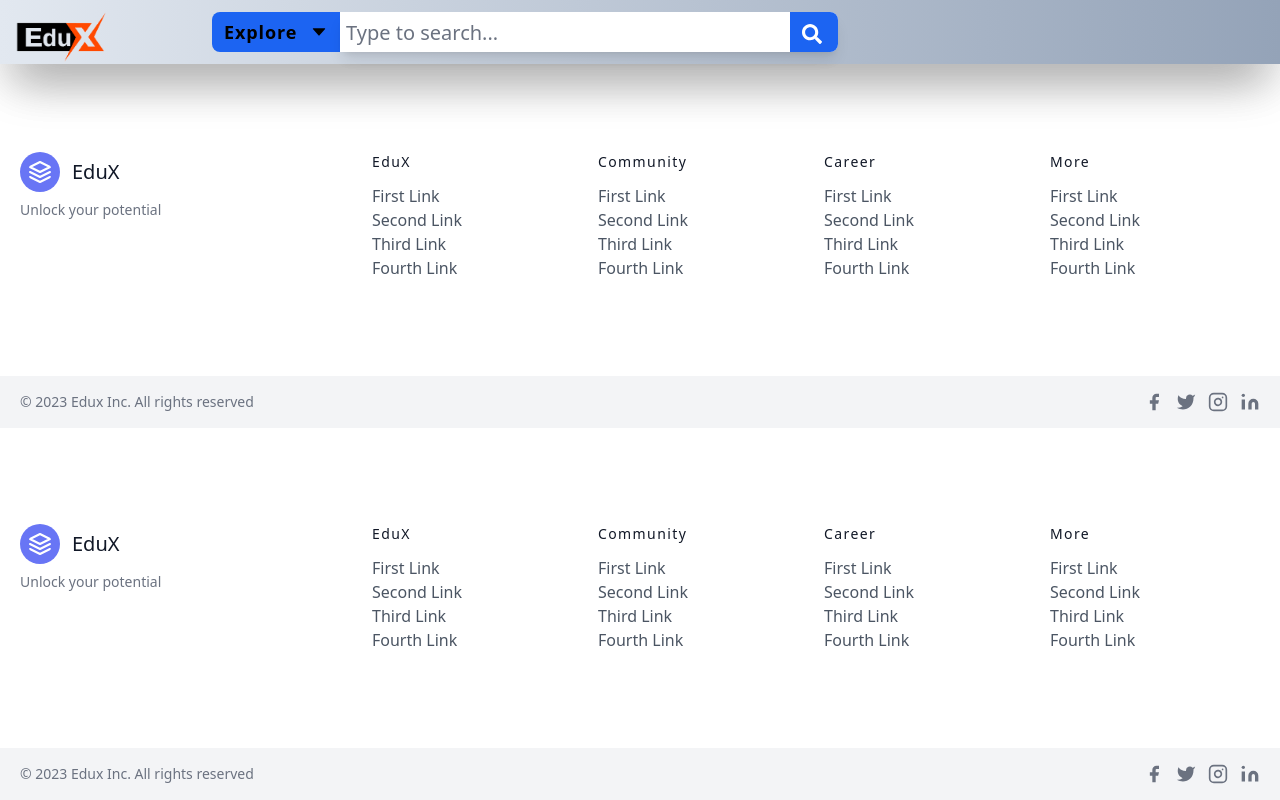
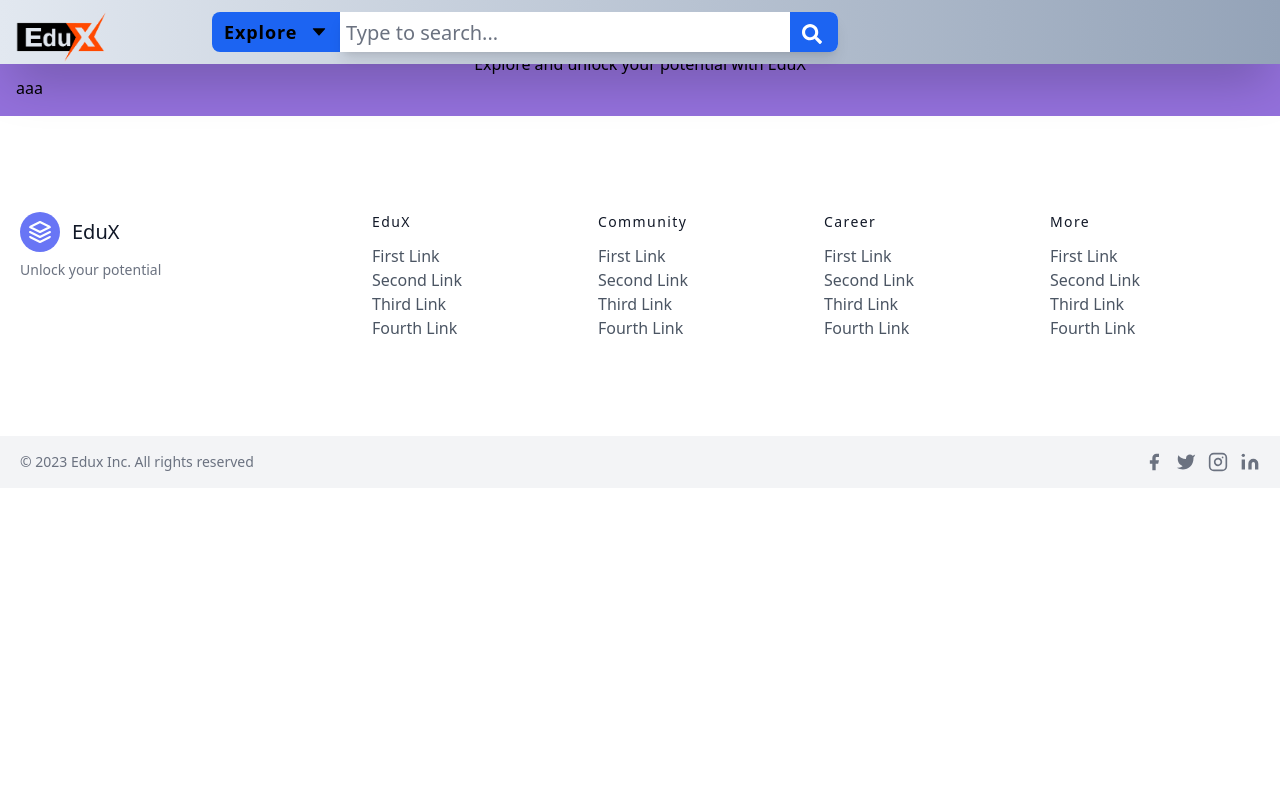
Before and after one commit to AfzalHossan-2005021/EduX, a Next.js app: page /my_profile in a window 1280 px wide. Built offline with nearby package versions, Linux system fonts and the light colour scheme.

Commit message:
my course query

```diff
--- a/package.json
+++ b/package.json
@@ -34,6 +34,8 @@
     "react-icons": "^4.10.1",
     "react-popper": "^2.3.0",
     "react-scroll": "^1.8.9",
+    "stringify": "^5.2.0",
+    "stringify-object": "^5.0.0",
     "styled-components": "^5.3.11"
   },
   "devDependencies": {
--- a/pages/login.js
+++ b/pages/login.js
@@ -1,4 +1,3 @@
-//import React from 'react';
 import React, { useEffect, useState } from 'react';
 import Link from 'next/link';
 import Head from 'next/head';
@@ -6,19 +5,30 @@ import Navbar from '@/components/Navbar';
 import Footer from '@/components/Footer';
 import { useRouter } from 'next/navigation';
 
+
 export default function login() {
   const [email, setEmail] = useState("");
   const [password, setPassword] = useState("");
   const [error, setError] = useState(" ");
   const [Users, setUsers] = useState([]);
+  const [userId, setUserId] = useState();
+
   const router = useRouter();
 
   console.log("email :", email);
   console.log("password :", password);
+  useEffect(() => {
+    fetch('http://localhost:3000/api/login_confirmation').then((a) => {
+       return a.json();
+     }).then((parsed) => {
+       setUsers(parsed);
+     });
+   }, []);
 
   const loadInfo = async (event) => {
     event.preventDefault();
     console.log("kdbsdjhbjsdh");
+
 
     const loadd = {
       email,
@@ -30,17 +40,20 @@ export default function login() {
       setError("All fields are necessary");
     }
 
-
-
-    await fetch('http://localhost:3000/api/login_confirmation').then((a) => {
-      return a.json();
-    }).then((parsed) => {
-      setUsers(parsed);
-    });
-
     console.log(Users);
-    Users.forEach((element) => {
+    Users.forEach(async (element) => {
       if (element.email == email && element.password == password) {
+        console.log(element.u_id)
+        setUserId(element.u_id)
+        const response = await fetch('/api/users',{
+          method: 'POST',
+          body: JSON.stringify({email}),
+          headers:{
+            "Content-type":'application/json',
+          },
+        })
+        const data=await response.json();
+        console.log(data);
         router.push("/my_profile");
       }
       else return;
--- a/pages/my_profile.js
+++ b/pages/my_profile.js
@@ -1,21 +1,26 @@
 import React, {useEffect, useState} from 'react';
 import Head from 'next/head';
 import Navbar from '@/components/Navbar';
-import Footer from '@/components/Footer';
+
+
 
 
 export default function My_Profile() {
   return (
     <main>
-      <div>
+      <div className='flex-col'>
         <Head>
           <title>EduX</title>
         </Head>
-        <Navbar/>
+        <div className='flex-col'>
           <div className='parent'>
-           <h1>mvlkdfsl</h1>
+            <div className="container"><h1 className="text-3xl font-bold underline">Welcome to EduX</h1></div>
+            <div className="container"><h3>Explore and unlock your potential with EduX</h3></div>
+            <div><h1>aaa</h1></div>
+
           </div>
-        <Footer/>
+
+        </div>
       </div>
     </main>
   );
```
Also changed, not shown: db/get_my_courses_query.js (added, +8 -0 lines), 1 other file (tests, documents, lock files or other folders).
